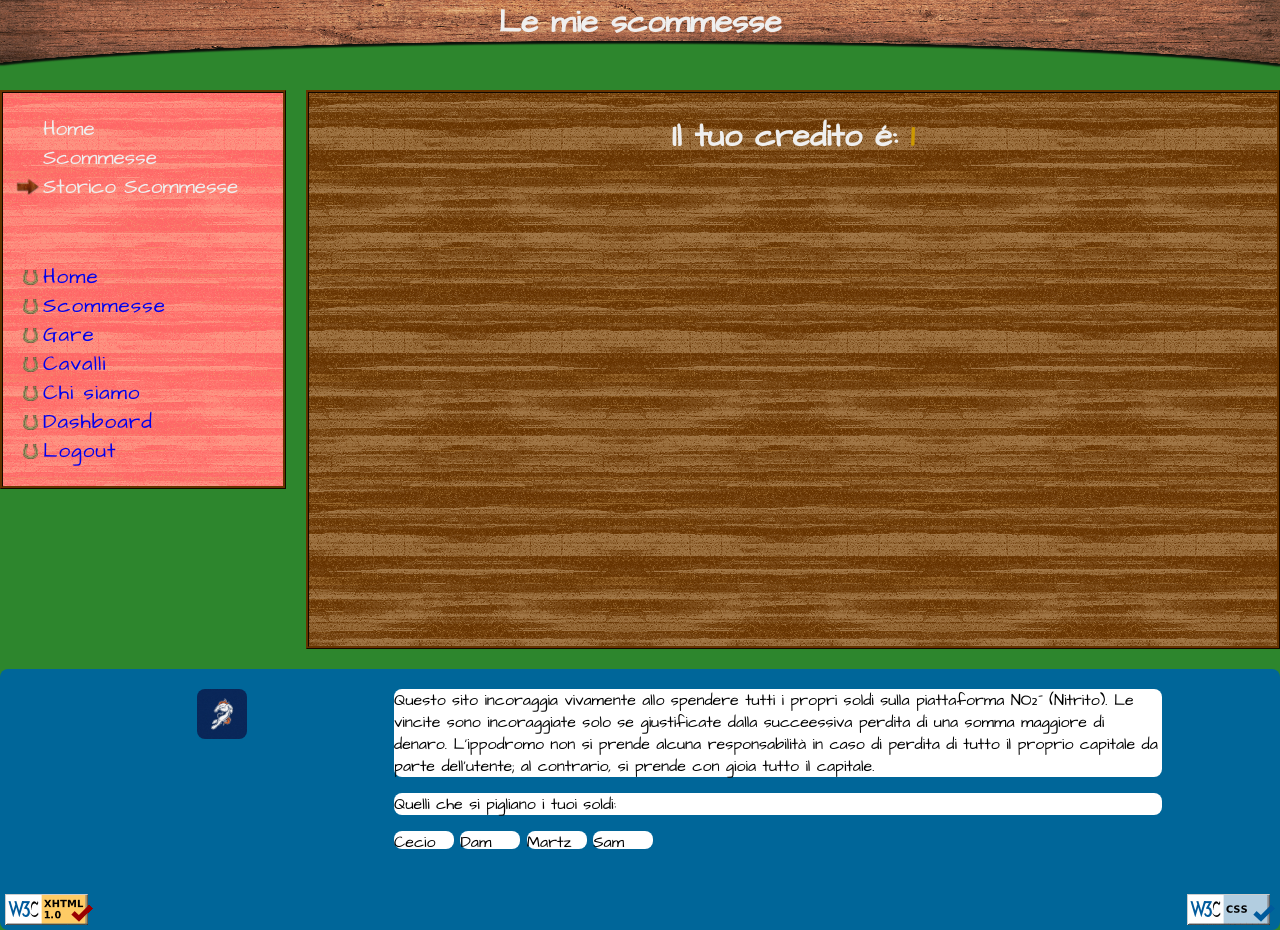
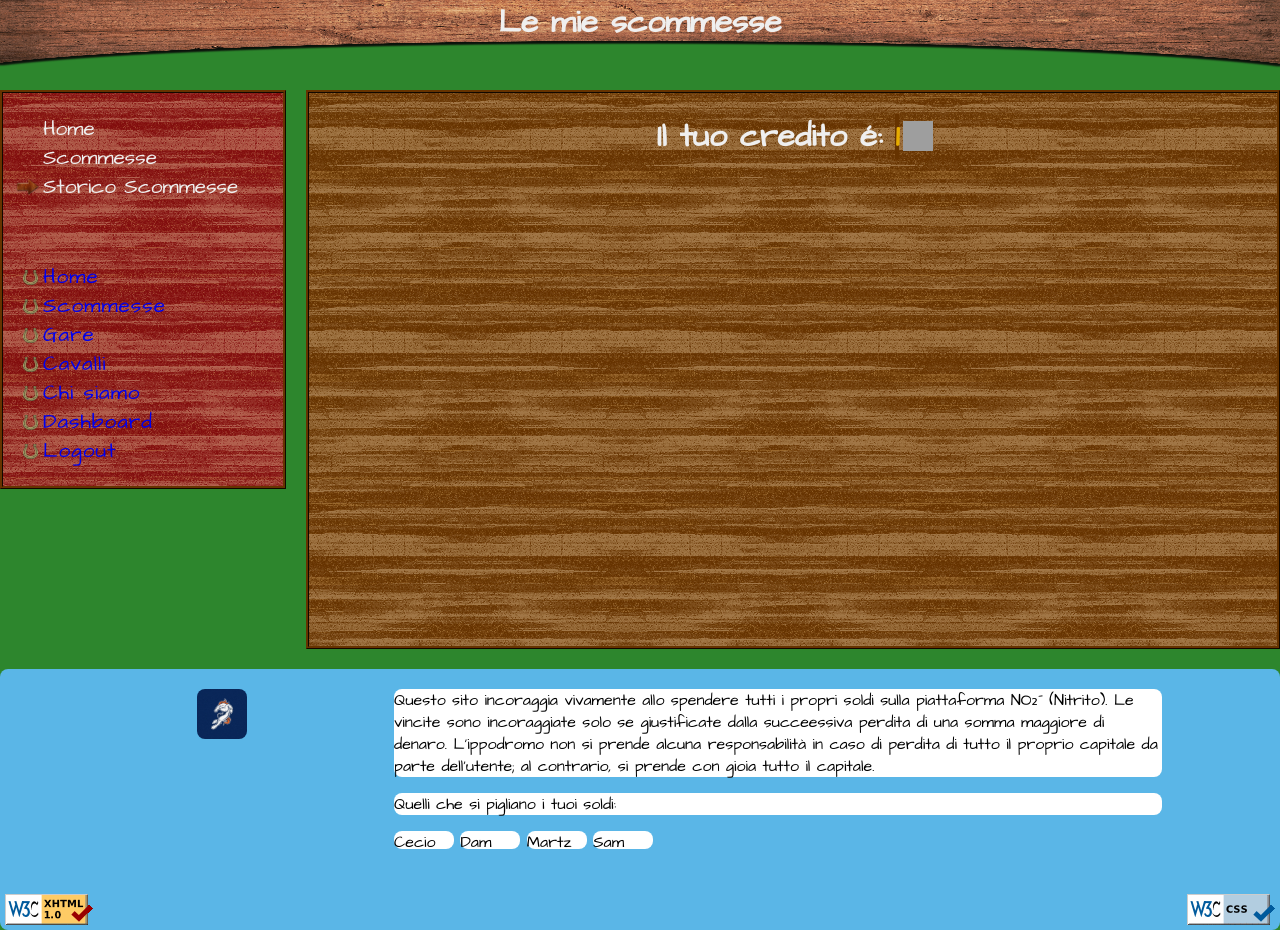
Before and after one commit to zoo43/Ippopodromo, a PHP site: page /php/Scommetti/scommesseUtente.php in a window 1280 px wide. Run offline with PHP 8.4, Linux system fonts and the light colour scheme; the visitor is signed in with stand-in values (Sample User, id 1); data that the repository does not hold is empty; grey boxes are pictures that could not be loaded.

Commit message:
fix color accessibility

```diff
--- a/html/index.html
+++ b/html/index.html
@@ -58,7 +58,7 @@
         </dd>
         <dt>Valuta virtuale: Cookies</dt>
         <dd>
-          <img src="images/bitsquit.png" alt="Un bisotto in 8 bit, simbolo della valuta" />
+          <img src="images/bitsquit.png" class="imgContent center-element" alt="Un bisotto in 8 bit, simbolo della valuta" />
           <p>
             Utilizza la nostra valuta per scommettere e non dover accedere di continuo al tuo conto bancario Otterrai un po' di cookies gratuiti se decidi di registrarti, per farti credere che puoi anche vincere scommettendo!
           </p>
--- a/php/Scommetti/scommesseUtente.php
+++ b/php/Scommetti/scommesseUtente.php
@@ -8,7 +8,7 @@ $conn = $dbAccess->openDBConnection();
 
 if ($conn) {
 	if (isset($_SESSION['username'])) {
-		$credito = '<h1 id="h1data">Il tuo credito &eacute;: <span>'. $_SESSION["credito"] .'</span></h1>';
+		$credito = '<h1 id="h1Bitsquit">Il tuo credito &eacute;: <span>'. $_SESSION["credito"] .'</span></h1>';
 		$userResult = $dbAccess->getScommesseUtente($_SESSION['username']);
 
 		if ($userResult && mysqli_num_rows($userResult) > 0) {
@@ -34,9 +34,9 @@ if ($conn) {
 						if ($result && mysqli_num_rows($result) > 0) {
 							$posizione = mysqli_fetch_array($result);
 							if ($posizione['posizione'] == '1') {
-								$scommesse .= "<div class='text' class='green'>Risultati gara: hai vinto </div>";
+								$scommesse .= "<div class='text' class='win'>Risultati gara: hai vinto </div>";
 							} else {
-								$scommesse .= "<div class='text' class='red'>Risultati gara: hai perso </div>";
+								$scommesse .= "<div class='text' class='lose'>Risultati gara: hai perso </div>";
 							}
 							mysqli_free_result($result);
 						}
--- a/php/Scommetti/scommetti.php
+++ b/php/Scommetti/scommetti.php
@@ -14,7 +14,7 @@ if($conn)
 if(isset($_SESSION["username"]))
 {
     $username = $_SESSION["username"];
-    $credito = '<h1 id="h1data">Il tuo credito &eacute;: <span>'. $_SESSION["credito"] .'</span></h1>';
+    $credito = '<h1 id="h1Bitsquit">Il tuo credito &eacute;: <span>'. $_SESSION["credito"] .'</span></h1>';
 
     $result = $dbAccess->getGare("0");
 	$resultGareUtente = $dbAccess->getScommesseUtente($username);
--- a/style/small.css
+++ b/style/small.css
@@ -4,14 +4,17 @@
 :root{
   --border-radius: 0.5em;
   --header-color: rgb(50, 50, 50);
+  --back-color: #2D862D;
+  --button-color: #033700;
   --clrBrw: #663300;
-  --clrBlu: #006699;
+  --clrBlu: #5AB6E7;
   --clrWht: #efefef;
-  --clrGrn: #339933;
-  --clrOrg: #cc9900;
-  --clrDrkGrn: #2d862d;
-  --clrSlm: #ff6666;
+  --clrGrn: #45CD45;
+  --clrOrg: #E6AC00;
+  --clrDrkGrn: #09D785;
+  --clrSlm: #820D0D;
   --clrBrx: #800000;
+  --clrBlk: #272727;
 }
 
 html {
@@ -492,6 +503,7 @@ table {
 }
 
 #h1data span {
+  background-color: var(--clrBrw);
 	color: var(--clrOrg);
 }
 
@@ -710,3 +722,22 @@ main dt + dt + dd + dt {
 
   justify-content: center;
 }
+
+#h1Bitsquit {
+  text-align: center;
+}
+#h1Bitsquit span {
+  background-color: var(--clrBrw);
+  color: var(--clrOrg);
+}
+#h1Bitsquit:after {
+  content: "";
+  position: relative;
+  top: 5px;
+  left: 4px;
+  display: inline-block;
+  height: 30px;
+  width: 30px;
+  background-size: contain;
+  background-image: url("../images/bitsquit.png");
+}
--- a/style/style.css
+++ b/style/style.css
@@ -4,14 +4,17 @@
 :root{
   --border-radius: 0.5em;
   --header-color: rgb(50, 50, 50);
+  --back-color: #2D862D;
+  --button-color: #033700;
   --clrBrw: #663300;
-  --clrBlu: #006699;
+  --clrBlu: #5AB6E7;
   --clrWht: #efefef;
-  --clrGrn: #339933;
-  --clrOrg: #cc9900;
-  --clrDrkGrn: #2d862d;
-  --clrSlm: #ff6666;
+  --clrGrn: #45CD45;
+  --clrOrg: #E6AC00;
+  --clrDrkGrn: #09D785;
+  --clrSlm: #820D0D;
   --clrBrx: #800000;
+  --clrBlk: #272727;
 }
 
 body {
@@ -20,7 +23,7 @@ body {
   overflow-x: hidden;
 	display: flex;
 	flex-direction: column;
-	background-color: var(--clrDrkGrn);
+	background-color: var(--back-color);
 }
 
 .topPic {
@@ -114,7 +117,6 @@ header h1 {
 .navbar ul {
 	position: relative;
 
-	color: var(--clrWht);
 }
 
 .navbar ul li {
@@ -335,6 +337,8 @@ footer .logo{
   max-width: 260px;
   height: 30px;
   /*background: var(--clrGrn);*/
+
+  color: var(--clrOrg);
   border-radius: var(--border-radius);
 }
 .card .text {
@@ -350,10 +354,15 @@ footer .logo{
   margin: 20px auto 0 auto;
   max-width: 120px;
   height: 35px;
-  background: var(--clrOrg);
+  background: var(--button-color);
   border-radius: var(--border-radius);
   text-align: center;
   font-size: 1.2em;
+ -webkit-transition-duration: 0.4s;
+  transition-duration: 0.4s;
+}
+.card .button:hover {
+  box-shadow: 0 12px 16px 0 rgba(0,0,0,0.24), 0 17px 50px 0 rgba(0,0,0,0.19);
 }
 .card a {
   text-decoration: none;
@@ -429,6 +438,7 @@ table th {
 }
 
 #h1data span {
+  background-color: var(--clrBrw);
 	color: var(--clrOrg);
 }
 
@@ -480,7 +490,7 @@ ol a:before {
   left: -2.5em;
   top: 50%;
   margin-top: -1em;
-  background: var(--clrOrg);
+  background: var(--button-color);
   height: 2em;
   width: 2em;
   line-height: 2em;
@@ -500,7 +510,7 @@ ol a:after {
 
 ol a:hover:after {
   left: -.5em;
-  border-left-color: var(--clrOrg);
+  border-left-color: var(--button-color);
 }
 
 form{
@@ -569,16 +579,16 @@ background: var(--clrDrkGrn);
 }
 
 
-.red {
+.lose {
 	color: var(--clrSlm);
 }
 
-.green {
+.win {
 	color: var(--clrGrn);
 }
 
 .imgContent {
-	width: 40%;
+	width: 15em;
 
 	height: auto;
 
@@ -646,3 +656,22 @@ main dt + dt + dd + dt {
 
   justify-content: center;
 }
+
+#h1Bitsquit {
+  text-align: center;
+}
+#h1Bitsquit span {
+  background-color: var(--clrBrw);
+  color: var(--clrOrg);
+}
+#h1Bitsquit:after {
+  content: "";
+  position: relative;
+  top: 5px;
+  left: 4px;
+  display: inline-block;
+  height: 30px;
+  width: 30px;
+  background-size: contain;
+  background-image: url("../images/bitsquit.png");
+}
```
Also changed, not shown: other parts of style/small.css (+16 -8 lines).
